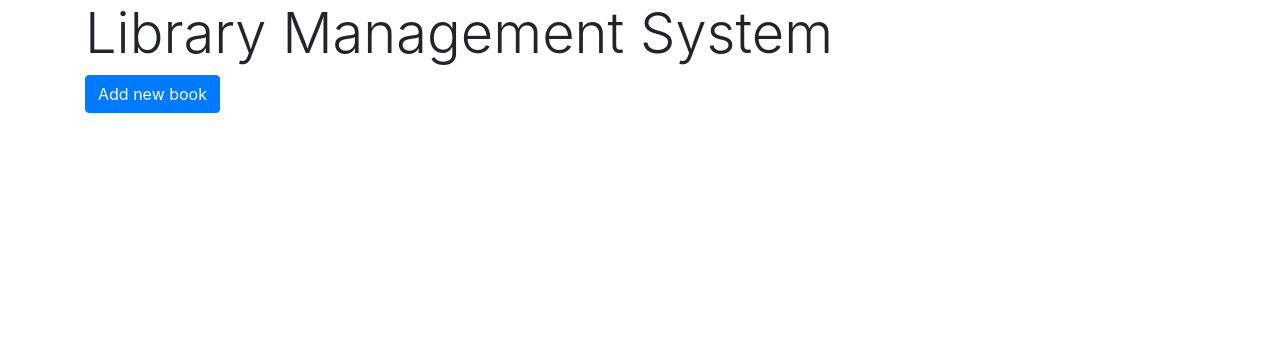
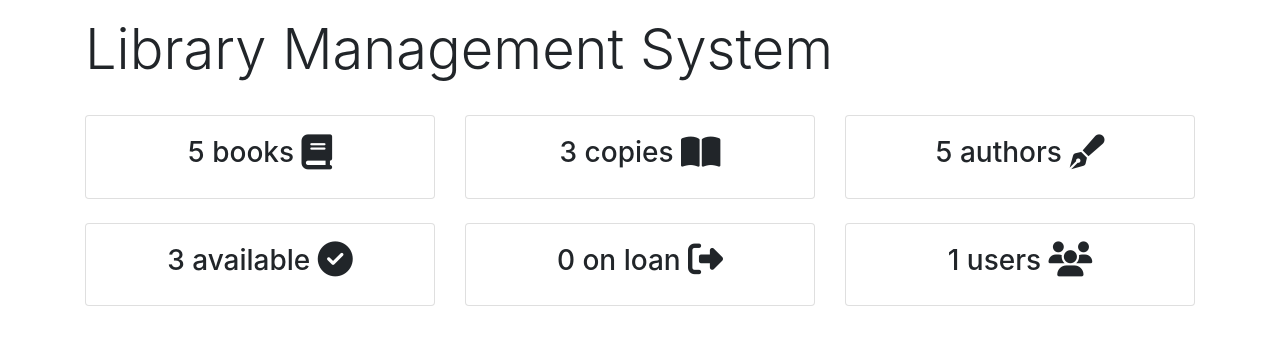
Before and after one commit to bihanviranga/librarysystem, a Django app: page / in a window 1280 px wide. Shown: the part 56-401 px from the top of the page. Run offline with Django 3.2, Linux system fonts and the light colour scheme; data comes from the database, SQL or seed files in the repository; some libraries are stand-ins or nearby versions.

Commit message:
Added simple dashboard

```diff
--- a/librarycore/templates/librarycore/index.html
+++ b/librarycore/templates/librarycore/index.html
@@ -1,10 +1,13 @@
 <!DOCTYPE html>
+{% load static %}
 <html lang="en">
 
 <head>
 	<meta charset="UTF-8" />
 	<link rel="stylesheet" href="https://stackpath.bootstrapcdn.com/bootstrap/4.5.2/css/bootstrap.min.css"
 		integrity="sha384-JcKb8q3iqJ61gNV9KGb8thSsNjpSL0n8PARn9HuZOnIxN0hoP+VmmDGMN5t9UJ0Z" crossorigin="anonymous" />
+	<link rel="stylesheet" href="{% static 'css/main.css' %}" />
+	<script src="https://kit.fontawesome.com/3246a9bc61.js" crossorigin="anonymous"></script>
 	<script src="https://code.jquery.com/jquery-3.5.1.min.js"
 		integrity="sha256-9/aliU8dGd2tb6OSsuzixeV4y/faTqgFtohetphbbj0=" crossorigin="anonymous"></script>
 	<script src="https://stackpath.bootstrapcdn.com/bootstrap/4.5.2/js/bootstrap.min.js"
@@ -35,12 +38,14 @@
 					<a class="nav-link" href="{% url 'authors' %}">Authors {% if currentNav == 'authors' %}<span
 							class="sr-only">(current)</span>{% endif %}</a>
 				</li>
-				{% for group in user.groups.all %} {% if group.name == 'library_admins' %}
+				{% for group in user.groups.all %}
+				{% if group.name == 'library_admins' %}
 				<li class="nav-item {% if currentNav == 'users' %}active{% endif %}">
 					<a class="nav-link" href="{% url 'users' %}">Users {% if currentNav == 'users' %}<span
 							class="sr-only">(current)</span>{% endif %}</a>
 				</li>
-				{% endif %} {% endfor %}
+				{% endif %}
+				{% endfor %}
 			</ul>
 			<ul class="navbar-nav ml-auto">
 				{% if user.is_authenticated %}
@@ -61,14 +66,66 @@
 		</div>
 	</nav>
 	<div>
-		<div class="container">
+		<div class="container" style="margin-top: 1em; margin-bottom: 2em;">
 			<h1 class="display-4">
 				{% block maintitle %}Library Management System{% endblock %}
 			</h1>
 		</div>
 		{% block content %}
+		{% if isAdmin %}
 		<div class="container">
 			<a class="btn btn-primary" href="{% url 'book-create' %}">Add new book</a>
+		</div>
+		{% endif %}
+
+		<div class="container dashboard">
+			<div class="row justify-content-between mt-2">
+				<div class="col">
+					<div class="card text-center">
+						<div class="card-body">
+							<p class="card-content h3">{{bookCount}} books <span class="fas fa-book fa-lg"></span> </p>
+						</div>
+					</div>
+				</div>
+				<div class="col">
+					<div class="card text-center">
+						<div class="card-body">
+							<p class="card-content h3">{{instanceCount}} copies <span class="fas fa-book-open fa-lg"></span> </p>
+						</div>
+					</div>
+				</div>
+				<div class="col">
+					<div class="card text-center">
+						<div class="card-body">
+							<p class="card-content h3">{{authorCount}} authors <span class="fas fa-pen-fancy fa-lg"></span> </p>
+						</div>
+					</div>
+				</div>
+			</div>
+			<div class="row justify-content-around mt-4">
+				<div class="col">
+					<div class="card text-center">
+						<div class="card-body">
+							<p class="card-content h3">{{availableCount}} available <span class="fas fa-check-circle fa-lg"></span>
+							</p>
+						</div>
+					</div>
+				</div>
+				<div class="col">
+					<div class="card text-center">
+						<div class="card-body">
+							<p class="card-content h3">{{loanCount}} on loan <span class="fas fa-sign-out-alt fa-lg"></span> </p>
+						</div>
+					</div>
+				</div>
+				<div class="col">
+					<div class="card text-center">
+						<div class="card-body">
+							<p class="card-content h3">{{userCount}} users <span class="fas fa-users fa-lg"></span> </p>
+						</div>
+					</div>
+				</div>
+			</div>
 		</div>
 		{% endblock %}
 	</div>
--- a/librarycore/views.py
+++ b/librarycore/views.py
@@ -15,7 +15,18 @@ def isUserAdmin(user):
     return user.groups.filter(name='library_admins').exists()
 
 def index(request):
-    return render(request, "librarycore/index.html", context={"currentNav": "index"})
+    context={'currentNav': 'index'}
+
+    context['bookCount'] = models.Book.objects.count()
+    context['instanceCount'] = models.BookInstance.objects.count()
+    context['authorCount'] = models.Author.objects.count()
+    context['userCount'] = User.objects.count()
+    context['availableCount'] = models.BookInstance.objects.filter(borrowedBy=None).count()
+    context['loanCount'] = context['instanceCount'] - context['availableCount']
+
+    if isUserAdmin(request.user):
+        context['isAdmin'] = True
+    return render(request, "librarycore/index.html", context=context)
 
 class Books(View):
     def get(self, request):
```
Also changed, not shown: librarycore/static/css/main.css (added).
